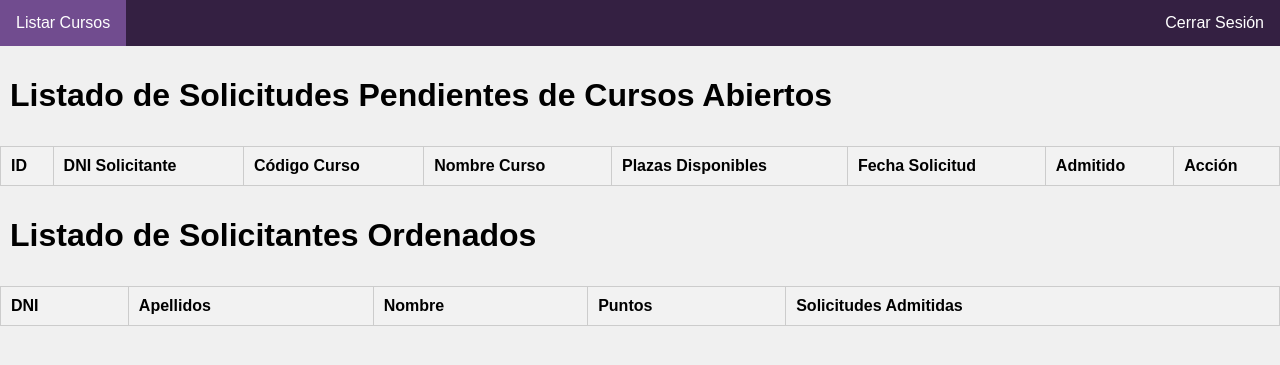
After one commit to szSenua/Formacion, a PHP site: page /adjudica_cursos.php in a window 1280 px wide. The commit adds this page. Shown: the top 365 px of the page. Run offline with PHP 8.4, Linux system fonts and the light colour scheme; the visitor is signed in with stand-in values (Sample User, id 1); tables that the repository leaves empty hold one stand-in row (values such as "Sample post"); lists and menus that the app fills with data are empty.

Commit message:
Started to make course allocation section

```diff
--- /dev/null
+++ b/adjudica_cursos.php
@@ -0,0 +1,148 @@
+<?php
+
+require_once 'menu.php';
+
+include('conecta.php');
+
+
+$rol = isset($_SESSION['tipoUsuario']) ? $_SESSION['tipoUsuario'] : '';
+
+if ((!isset($_SESSION['logged_in']) || $_SESSION['logged_in'] !== true  && $rol !== 'administrador')) {
+    // Si no está logado y no es admin
+    header('Location: menu.php');
+    exit();
+}
+
+// Obtener lista de solicitudes pendientes (no admitidas) de cursos abiertos con nombre del curso y plazas disponibles
+$sqlSolicitudes = "SELECT s.*, c.nombre as nombre_curso, c.numeroplazas
+                   FROM solicitudes s
+                   INNER JOIN cursos c ON s.codigocurso = c.codigo
+                   WHERE s.admitido = 0 AND c.abierto = 1";
+
+$resultSolicitudes = mysqli_query($conexion, $sqlSolicitudes);
+
+// Obtener lista de solicitantes ordenados por puntos y solicitudes admitidas
+$sqlSolicitantes = "SELECT *
+                    FROM solicitantes
+                    ORDER BY puntos DESC, (SELECT COUNT(*) FROM solicitudes WHERE dni = solicitantes.dni AND admitido = 1) ASC";
+
+$resultSolicitantes = mysqli_query($conexion, $sqlSolicitantes);
+
+?>
+
+<!DOCTYPE html>
+<html lang="es">
+<head>
+    <meta charset="UTF-8">
+    <meta name="viewport" content="width=device-width, initial-scale=1.0">
+    <title>Adjudicación de Cursos</title>
+    <style>
+        table {
+            width: 100%;
+            border-collapse: collapse;
+            margin-top: 20px;
+        }
+
+        table, th, td {
+            border: 1px solid #ccc;
+        }
+
+        th, td {
+            padding: 10px;
+            text-align: left;
+        }
+
+        th {
+            background-color: #f2f2f2;
+        }
+
+        .btn-accion {
+            padding: 8px 12px;
+            border: none;
+            border-radius: 4px;
+            cursor: pointer;
+        }
+
+
+        .btn-adjudicar {
+            background-color: #357EDD;
+            color: white;
+        }
+
+        .btn-rechazar {
+            background-color: #FF3030;
+            color: white;
+        }
+    </style>
+</head>
+<body>
+
+    <h1>Listado de Solicitudes Pendientes de Cursos Abiertos</h1>
+    <table>
+        <tr>
+            <th>ID</th>
+            <th>DNI Solicitante</th>
+            <th>Código Curso</th>
+            <th>Nombre Curso</th>
+            <th>Plazas Disponibles</th>
+            <th>Fecha Solicitud</th>
+            <th>Admitido</th>
+            <th>Acción</th>
+        </tr>
+        <?php
+        while ($row = mysqli_fetch_assoc($resultSolicitudes)) {
+            echo "<tr>";
+            echo "<td>{$row['id']}</td>";
+            echo "<td>{$row['dni']}</td>";
+            echo "<td>{$row['codigocurso']}</td>";
+            echo "<td>{$row['nombre_curso']}</td>";
+            echo "<td>{$row['numeroplazas']}</td>";
+            echo "<td>{$row['fechasolicitud']}</td>";
+            echo "<td>{$row['admitido']}</td>";
+            echo "<td>";
+            echo "<form method='post' action='procesa_solicitud.php'>";
+            echo "<input type='hidden' name='dni' value='{$row['dni']}'>";
+            echo "<input type='hidden' name='codigo_curso' value='{$row['codigocurso']}'>";
+            echo "<button class='btn-accion btn-adjudicar' type='submit' name='adjudicar'>Adjudicar</button>";
+            echo "<button class='btn-accion btn-rechazar' type='submit' name='rechazar'>Rechazar</button>";
+            echo "</form>";
+            echo "</td>";
+            echo "</tr>";
+        }
+        ?>
+    </table>
+
+    <h1>Listado de Solicitantes Ordenados</h1>
+    <table>
+        <tr>
+            <th>DNI</th>
+            <th>Apellidos</th>
+            <th>Nombre</th>
+            <th>Puntos</th>
+            <th>Solicitudes Admitidas</th>
+        </tr>
+        <?php
+        while ($row = mysqli_fetch_assoc($resultSolicitantes)) {
+            echo "<tr>";
+            echo "<td>{$row['dni']}</td>";
+            echo "<td>{$row['apellidos']}</td>";
+            echo "<td>{$row['nombre']}</td>";
+            echo "<td>{$row['puntos']}</td>";
+            // Contar el número de solicitudes admitidas para este solicitante
+            $sqlCountAdmitidas = "SELECT COUNT(*) FROM solicitudes WHERE dni = '{$row['dni']}' AND admitido = 1";
+            $resultCountAdmitidas = mysqli_query($conexion, $sqlCountAdmitidas);
+            $countAdmitidas = mysqli_fetch_assoc($resultCountAdmitidas)['COUNT(*)'];
+            echo "<td>{$countAdmitidas}</td>";
+            echo "</tr>";
+        }
+        ?>
+    </table>
+
+</body>
+</html>
+
+
+<?php
+// Cerrar la conexión a la base de datos al finalizar
+require_once 'desconecta.php';
+?>
--- a/menu.php
+++ b/menu.php
@@ -60,6 +60,7 @@ $nombre = isset($_SESSION['nombre']) ? $_SESSION['nombre'] : 'invitado';
     if ($rol === 'administrador') {
 
         echo '<a href="panel_administracion.php">Panel de Administración</a>';
+        echo '<a href="adjudica_cursos.php">Adjudicaciones</a>';
     }
 
     if($rol === 'solicitante') {
```
Also changed, not shown: procesa_solicitud.php (added, +59 -0 lines).
